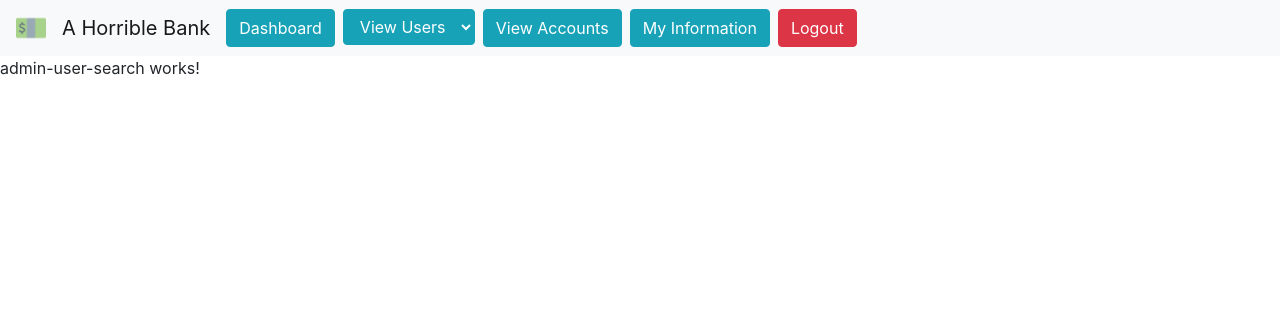
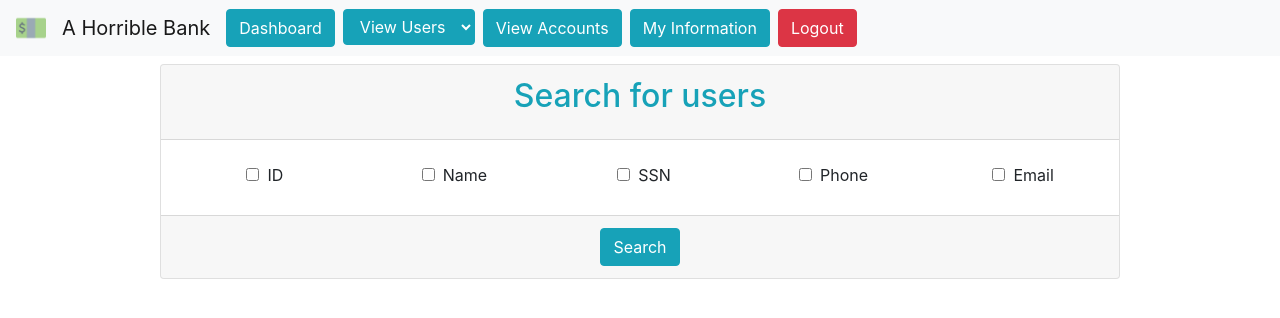
Before and after one commit to bescoto98/bankv2, an Angular app: page /a/search in a window 1280 px wide. Shown: the top 318 px of the page. Built offline with nearby package versions, Linux system fonts and the light colour scheme.

Commit message:
user detail modal working

```diff
--- a/src/app/admin/admin-nav/admin-nav.component.html
+++ b/src/app/admin/admin-nav/admin-nav.component.html
@@ -6,7 +6,7 @@
       <li class="nav-item active">
         <button type="button" name="button" class="btn btn-info mr-2" (click)="goDash()">Dashboard</button>
       </li>
-      <li class="nav-item">
+      <li class="nav-item" *ngIf="showUsers">
         <!-- <button type="button" name="button" class="btn btn-info mr-2" (click)="goUsers()">View Users</button> -->
         <select class="btn btn-info dropdown-toggle mr-2">
           <!-- <option *ngFor="let s of sortByValues" [ngValue]="s.val">{{s.type}}</option> -->
--- a/src/app/admin/admin-nav/admin-nav.component.ts
+++ b/src/app/admin/admin-nav/admin-nav.component.ts
@@ -8,29 +8,36 @@ import { Router } from "@angular/router";
 })
 export class AdminNavComponent implements OnInit {
 
+  showUsers: boolean = true;
+
   constructor(private router: Router) { }
 
   ngOnInit(): void {
   }
 
   goDash() {
+    this.showUsers = true;
     this.router.navigate(['a']);
 
   }
 
   goUsers(usertype:string) {
+    this.showUsers = false;
     this.router.navigate(['a/user',usertype]);
   }
 
   goAccounts() {
+    this.showUsers = true;
     this.router.navigate(['a','accounts']);
   }
 
   goInfo(){
+    this.showUsers = true;
     this.router.navigate(['a','info']);
   }
 
   goSearch() {
+    this.showUsers = false;
     this.router.navigate(['a','search']);
   }
 
--- a/src/app/admin/admin-user-search/admin-user-search.component.html
+++ b/src/app/admin/admin-user-search/admin-user-search.component.html
@@ -1 +1,77 @@
-<p>admin-user-search works!</p>
+<div class="card text-center m-2 w-75 mx-auto">
+  <div class="card-header">
+    <h2 class="card-title text-info">Search for users</h2>
+  </div>
+  <div class="card-body">
+  <!-- search filters   -->
+  <div class="row">
+    <!-- id -->
+    <div class="col">
+      <input type="checkbox" name="includeID" [(ngModel)]="useID" class="m-2">
+      <label for="includeID">ID</label>
+    </div>
+    <!-- name -->
+    <div class="col">
+      <input type="checkbox" name="includeName" [(ngModel)]="useName" class="m-2">
+      <label for="includeName">Name</label>
+    </div>
+    <!-- ssn -->
+    <div class="col">
+      <input type="checkbox" name="includeSSN" [(ngModel)]="useSSN" class="m-2">
+      <label for="includeSSN">SSN</label>
+    </div>
+    <!-- phone -->
+    <div class="col">
+      <input type="checkbox" name="includePhone" [(ngModel)]="usePhone" class="m-2">
+      <label for="includePhone">Phone</label>
+    </div>
+    <!-- email -->
+    <div class="col">
+      <input type="checkbox" name="includeEmail" [(ngModel)]="useEmail" class="m-2">
+      <label for="includeEmail">Email</label>
+    </div>
+  </div>
+
+
+  <!-- search inputs -->
+    <!-- userid -->
+    <div class="input-group m-2" *ngIf="useID">
+      <div class="input-group-prepend">
+        <span class="input-group-text">User ID:</span>
+      </div>
+      <input type="text" class="form-control">
+    </div>
+    <!-- name -->
+    <div class="input-group m-2" *ngIf="useName">
+      <div class="input-group-prepend">
+        <span class="input-group-text">Full name:</span>
+      </div>
+      <input type="text" class="form-control">
+      <input type="text" class="form-control">
+    </div>
+    <!-- ssn -->
+    <div class="input-group m-2" *ngIf="useSSN">
+      <div class="input-group-prepend">
+        <span class="input-group-text">SSN:</span>
+      </div>
+      <input type="text" class="form-control" placeholder="(Last 4 digits)">
+    </div>
+    <!-- phone -->
+    <div class="input-group m-2" *ngIf="usePhone">
+      <div class="input-group-prepend">
+        <span class="input-group-text">Phone number:</span>
+      </div>
+      <input type="text" class="form-control" placeholder="No special characters">
+    </div>
+    <!-- email -->
+    <div class="input-group m-2" *ngIf="useEmail">
+      <div class="input-group-prepend">
+        <span class="input-group-text">Email:</span>
+      </div>
+      <input type="text" class="form-control">
+    </div>
+  </div>
+  <div class="card-footer">
+    <button type="button" name="button" class="btn btn-info">Search</button>
+  </div>
+</div>
--- a/src/app/admin/admin-user-search/admin-user-search.component.ts
+++ b/src/app/admin/admin-user-search/admin-user-search.component.ts
@@ -7,6 +7,12 @@ import { Component, OnInit } from '@angular/core';
 })
 export class AdminUserSearchComponent implements OnInit {
 
+  useID: boolean = false;
+  useName: boolean = false;
+  useSSN: boolean = false;
+  usePhone: boolean = false;
+  useEmail: boolean = false;
+
   constructor() { }
 
   ngOnInit(): void {
--- a/src/app/admin/admin-users/admin-users.component.html
+++ b/src/app/admin/admin-users/admin-users.component.html
@@ -27,7 +27,7 @@
     </tr>
   </thead>
   <tbody *ngFor="let user of listDisplayed">
-    <tr>
+    <tr (click)="open(user, content)">
       <td>{{user.userid}}</td>
       <td>{{user.lastname}}, {{user.firstname}}</td>
       <td>{{user.username}}</td>
@@ -36,24 +36,12 @@
   </tbody>
 </table>
 
-<!-- <button type="button" name="button" (click)="toggleExpandUser()">Click</button>
+<!-- modal: https://ng-bootstrap.github.io/#/components/modal/examples -->
 
-<ng-template *ngIf="expandUser">
-  <div class="modal fade bd-example-modal-sm" tabindex="-1" role="dialog" aria-labelledby="mySmallModalLabel" aria-hidden="true">
-  <div class="modal-dialog modal-sm">
-    <div class="modal-content">
-      <p>hewwo</p>
-    </div>
-  </div>
-</div>
-</ng-template> -->
-<!-- user detail modal -->
-<!-- <div class="modal fade" id="userDetailModal" tabindex="-1" role="dialog" aria-labelledby="detailModalLabel" [hidden]="expandUser">
-  <div class="modal-dialog" role="document">
-    <div class="modal-content">
+<ng-template #content let-modal>
   <div class="modal-header">
-        <h5 class="modal-title">#{{chosenUser.userid}} | {{chosenUser.role}}</h5>
-        <button type="button" class="close" data-dismiss="modal" aria-label="Close">
+    <h4 class="modal-title" id="modal-basic-title">#{{chosenUser.userid}} | {{chosenUser.role}}</h4>
+    <button type="button" class="close" aria-label="Close" (click)="modal.dismiss('Cross click')">
       <span aria-hidden="true">&times;</span>
     </button>
   </div>
@@ -65,8 +53,12 @@
     <p>{{chosenUserInfo.address}}, {{chosenUserInfo.city}} {{chosenUserInfo.state}} {{chosenUserInfo.zip}}</p>
   </div>
   <div class="modal-footer">
-        <button type="button" class="btn btn-secondary" data-dismiss="modal" (click)="expandUser=false">Close</button>
+    <button type="button" class="btn btn-outline-dark" (click)="modal.close('Save click')">Save</button>
   </div>
-    </div>
-  </div>
-</div> -->
+</ng-template>
+
+<!-- <button class="btn btn-lg btn-outline-primary" (click)="open(content)">Launch demo modal</button> -->
+
+<!-- <hr>
+
+<pre>{{ closeResult }}</pre> -->
--- a/src/app/admin/admin-users/admin-users.component.ts
+++ b/src/app/admin/admin-users/admin-users.component.ts
@@ -1,5 +1,7 @@
 import { Component, OnInit } from '@angular/core';
 import { ActivatedRoute } from '@angular/router';
+
+import { NgbModal } from '@ng-bootstrap/ng-bootstrap';
 
 import { User } from '@models/user';
 import { Information } from '@models/information';
@@ -10,6 +12,8 @@ import { Information } from '@models/information';
   styleUrls: ['./admin-users.component.css']
 })
 export class AdminUsersComponent implements OnInit {
+
+  closeResult = '';
 
   usertype;
 
@@ -125,13 +129,11 @@ export class AdminUsersComponent implements OnInit {
 
   chosenUser;
   chosenUserInfo;
-  expandUser: boolean = false;
 
-  constructor(private route: ActivatedRoute)
+  constructor(private route: ActivatedRoute, private modalService: NgbModal)
   { this.route.params.subscribe( params => this.usertype = params.utype ); }
 
   ngOnInit(): void {
-    // console.log(this.usertype);
 
     switch (this.usertype) {
       case "e":
@@ -159,12 +161,6 @@ export class AdminUsersComponent implements OnInit {
     // console.log(this.fakeUsers.sort((a,b) => (a.role > b.role) ? 1: -1));
   }
 
-  toggleExpandUser(){
-    this.expandUser = !this.expandUser;
-    console.log(this.expandUser);
-
-  }
-
   getInfo(picked: User){
 
     this.chosenUser = picked;
@@ -181,6 +177,26 @@ export class AdminUsersComponent implements OnInit {
       null
     );
 
-    this.expandUser = true;
+    // console.log(this.chosenUser);
+    // open(content);
+  }
+
+  open(picked: User, content) {
+
+    this.chosenUser = picked;
+
+    this.chosenUserInfo = new Information(
+      0,
+      "***-**-****",
+      "123 Red St.",
+      "New York",
+      "NY",
+      "12362",
+      "7149001234",
+      "this@example.com",
+      null
+    );
+
+    this.modalService.open(content, {ariaLabelledBy: 'modal-basic-title'});
   }
 }
```
Lines whose indentation alone changed are shown as unchanged.
